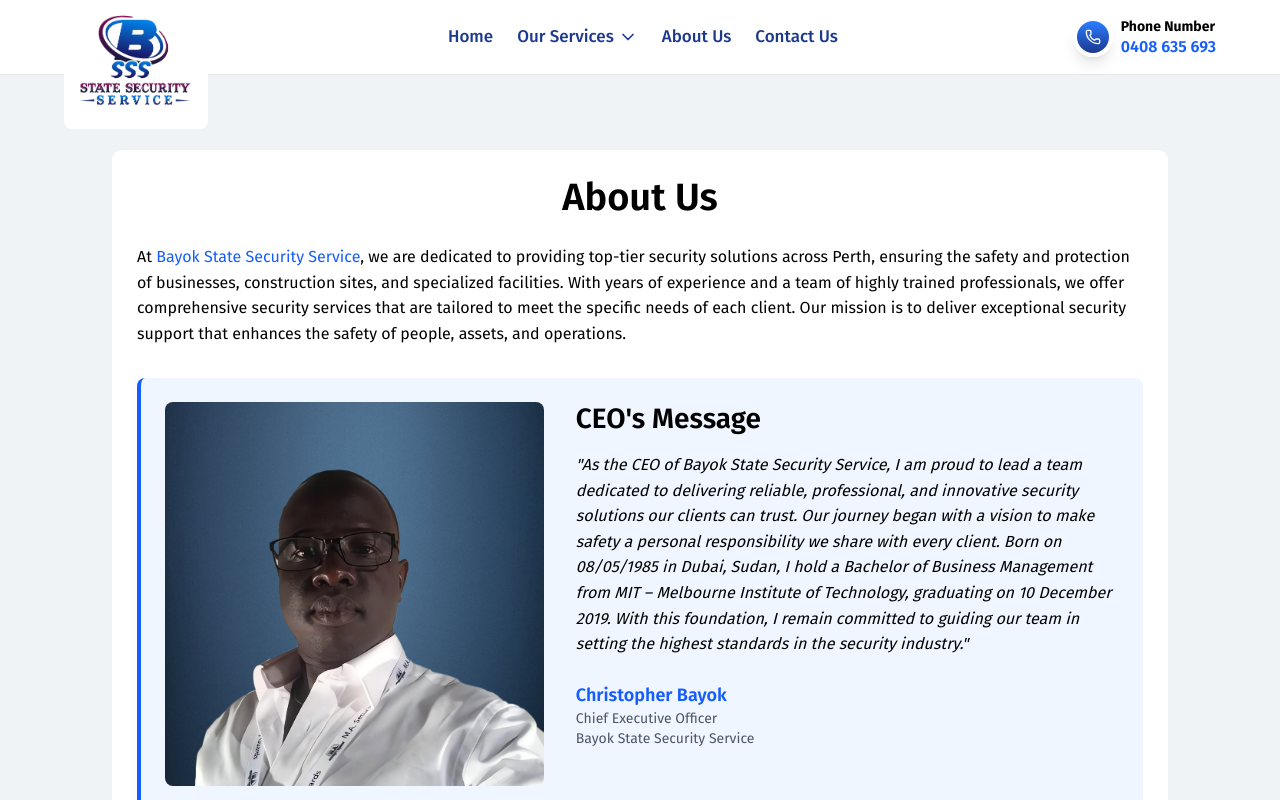
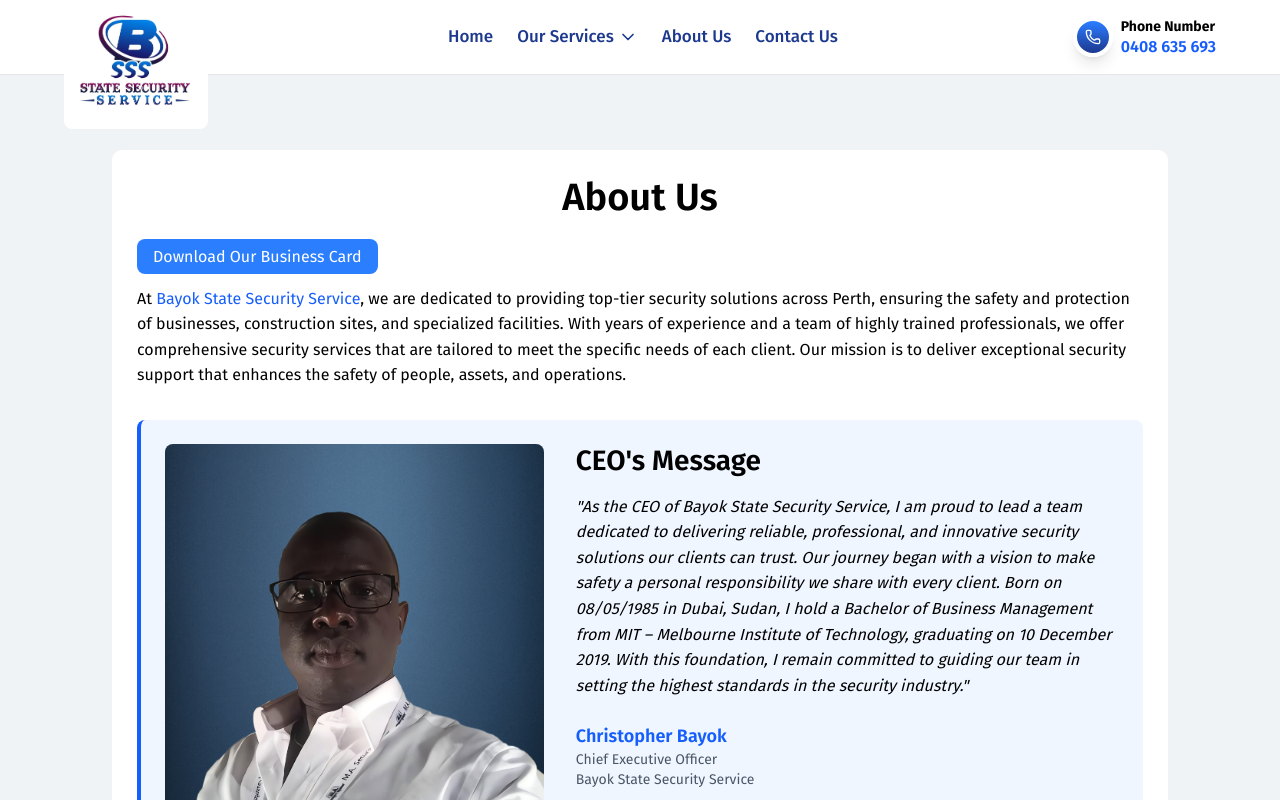
Before and after one commit to sobanomar/bayok-state-security, a React (Vite) app: page /about-us in a window 1280 px wide. Shown: the top 800 px of the page. Built offline with nearby package versions, Linux system fonts and the light colour scheme.

Commit message:
aded business card

```diff
--- a/src/pages/AboutUs/AboutUsPage.jsx
+++ b/src/pages/AboutUs/AboutUsPage.jsx
@@ -1,6 +1,7 @@
 import React from "react";
 import { Link } from "react-router-dom";
 import CEOPortrait from "../../assets/media/coe_image.png";
+import BusinessCard from "../../assets/business_card.pdf";
 
 const AboutUsPage = () => {
   return (
@@ -13,6 +14,15 @@
                 <h1 className="text-center mb-3 lg:mb-6 text-[38px] xl:text-[38px] lg:text-[32px] md:text-[28px] sm:text-[26px] text-black leading-[1.2] font-semibold">
                   About Us
                 </h1>
+                <div className="my-4">
+                  <a
+                    href={BusinessCard}
+                    download="Business-Card.pdf"
+                    className="bg-blue-500 w-full md:w-auto text-white px-4 py-2 rounded-lg hover:bg-blue-600 transition-colors cursor-pointer"
+                  >
+                    Download Our Business Card
+                  </a>
+                </div>
 
                 <p className="mb-4 text-base leading-[1.6]">
                   At{" "}
```
Also changed, not shown: 1 other file (tests, documents, lock files or other folders).
